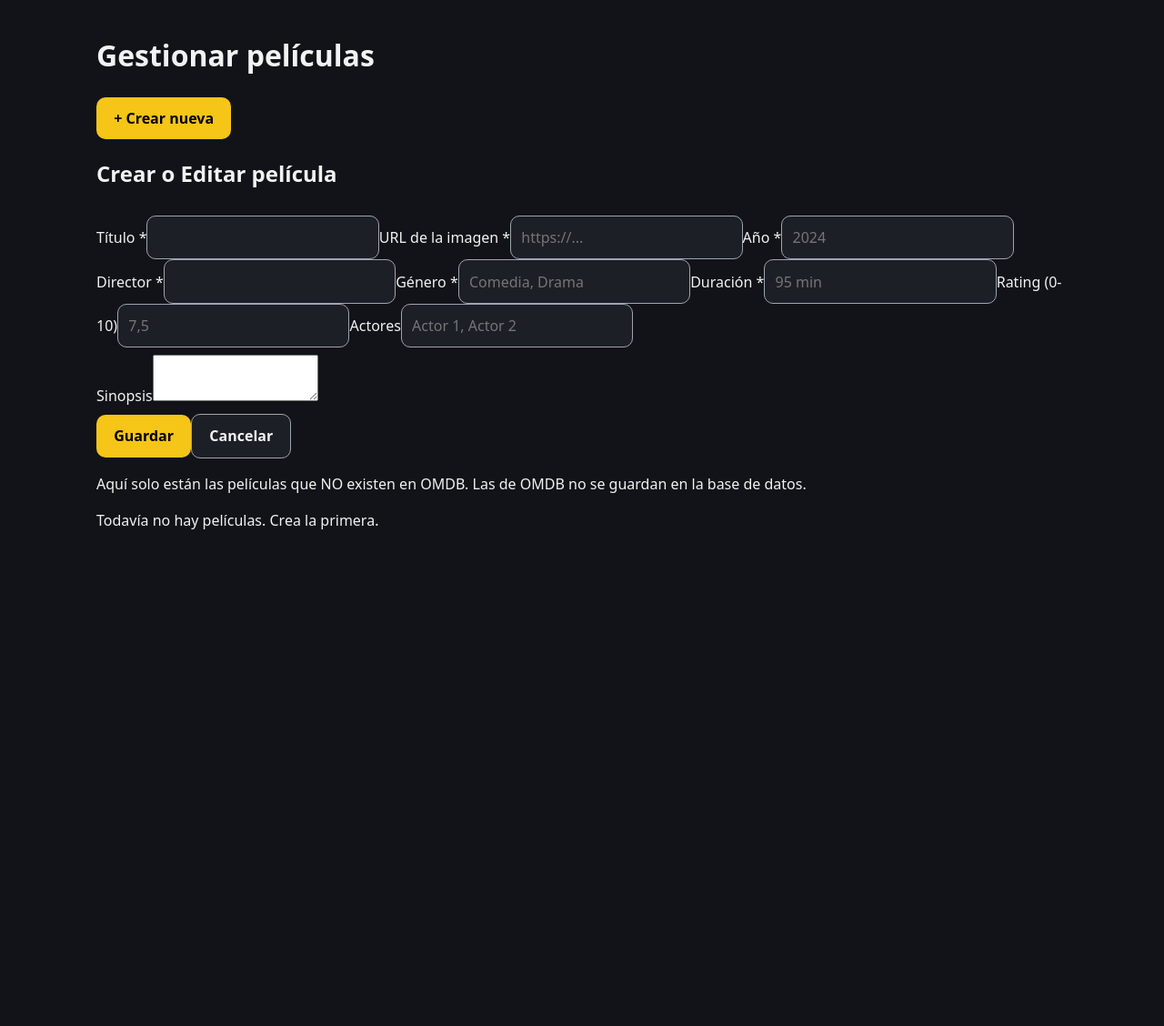
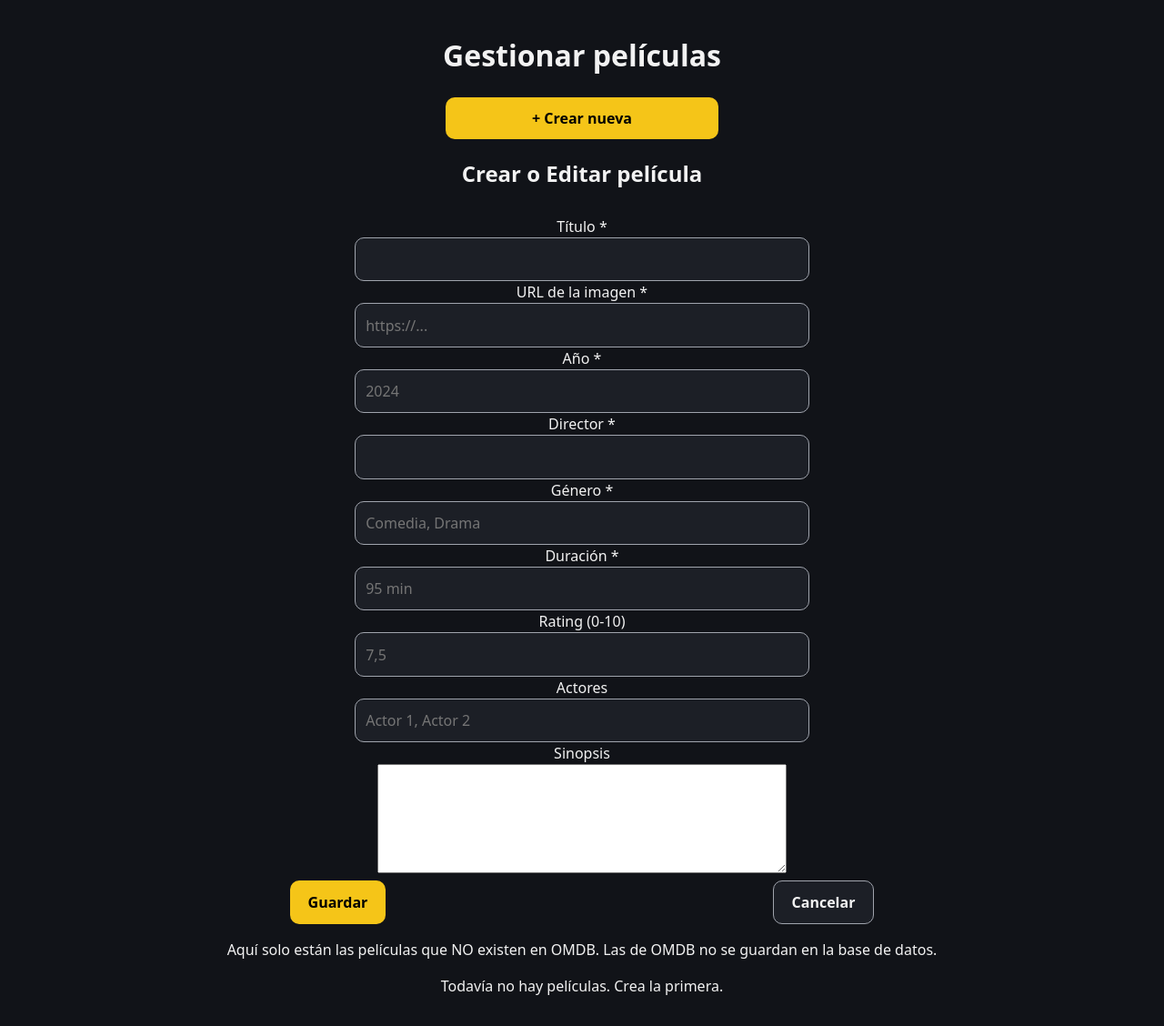
Before and after one commit to CarlosRodriguezRuiz/movie-app, a Node server app: template views/admin-movies.pug in a window 1280 px wide. Shown: the whole page at 91% size. Before the commit the page ends 582 px from the top, so only its background shows below. Run offline with Node 20, Linux system fonts and the light colour scheme; the template is opened without the code that fills it, so the values that code supplies are empty; some libraries are stand-ins or nearby versions.

Commit message:
rediseño_stilos

```diff
--- a/public/css/style.css
+++ b/public/css/style.css
@@ -249,3 +249,48 @@ img {
     padding: 0;
   }
 }
+
+.form-grid label{
+  display: flex;
+  align-items: center;
+  flex-direction: column;
+}
+
+
+[name="poster"], [name="title"], [name="year"], [name="director"], [name="genre"], [name="runtime"], [name="rating"], [name="actors"]{
+width: 500px;
+}
+
+
+.form-grid textarea{
+  height: 120px;
+  width: 450px;
+}
+
+.form-actions{
+  display: flex;
+  justify-content: space-around;
+}
+
+.muted{
+  display: flex;
+  justify-content: center;
+}
+
+.page-header h1{
+  display: flex;
+  justify-content: center;
+
+}
+
+#btn-new{
+  display: flex;
+  justify-self: center;
+  justify-content: center;
+  width: 300px;
+}
+
+#form-title{
+  display: flex;
+  justify-content: center;
+}
--- a/views/admin-movies.pug
+++ b/views/admin-movies.pug
@@ -1,6 +1,7 @@
 //- Persona 3. Gestión de películas del admin (MongoDB).
 extends layout
 include partials/movie-card
+
 
 block content
   .page-header
@@ -9,6 +10,7 @@ block content
 
   //- Mismo formulario para crear y para editar (oculto por defecto).
   //- Lo envía admin-movies.js con fetch (POST para crear, PUT para editar).
+
   form#movie-form.form.panel(hidden novalidate)
     h2#form-title Crear o Editar película
     ul#form-errors.errors(hidden)
@@ -29,9 +31,9 @@ block content
         input(name="rating" inputmode="decimal" placeholder="7,5")
       label Actores
         input(name="actors" placeholder="Actor 1, Actor 2")
+      label Sinopsis
+        textarea(name="plot" rows="3")
 
-    label Sinopsis
-      textarea(name="plot" rows="3")
 
     .form-actions
       button.btn(type="submit") Guardar
```
